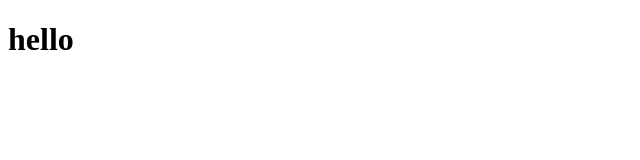
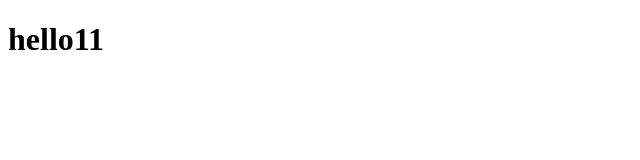
Before and after one commit to ClownClown/day2-p1, a plain HTML site: page index.html in a window 1280 px wide. Shown: the full height of the page, 0-640 px from the left. Drawn offline with Linux system fonts and the light colour scheme.

Commit message:
แก้ไข้แล้ว

```diff
--- a/index.html
+++ b/index.html
@@ -5,6 +5,6 @@
     <title>git init</title>
 </head>
 <body>
-<h1>hello</h1>
+<h1>hello11</h1>
 </body>
 </html>
```
